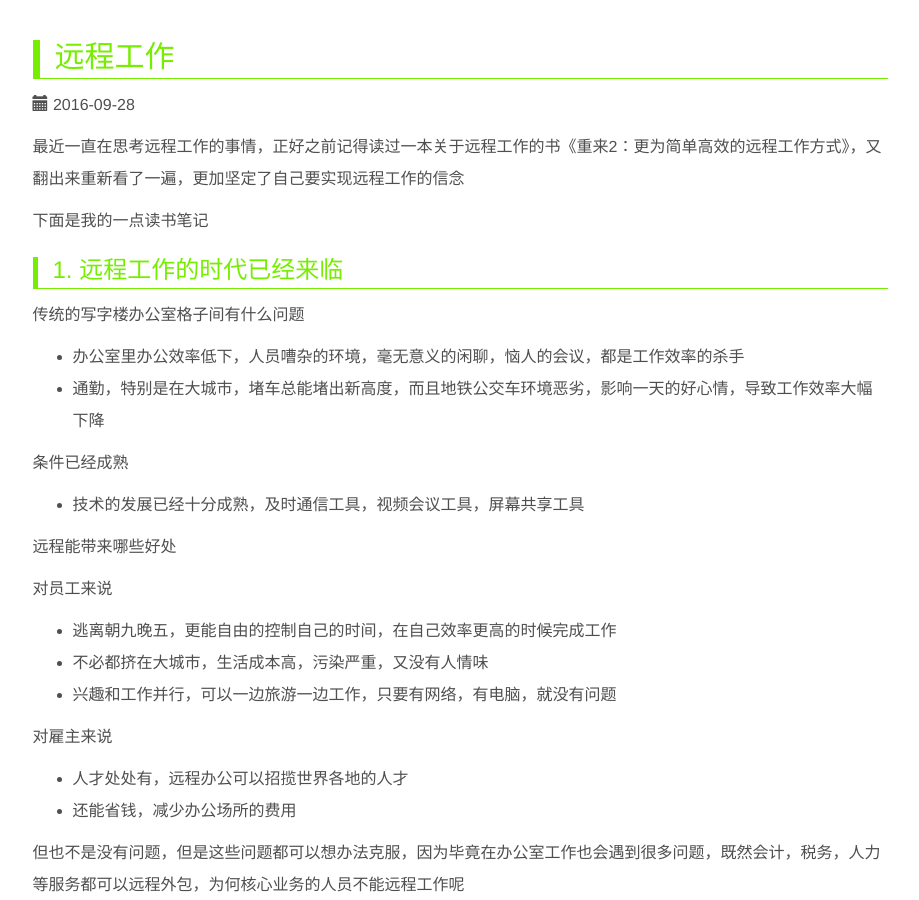
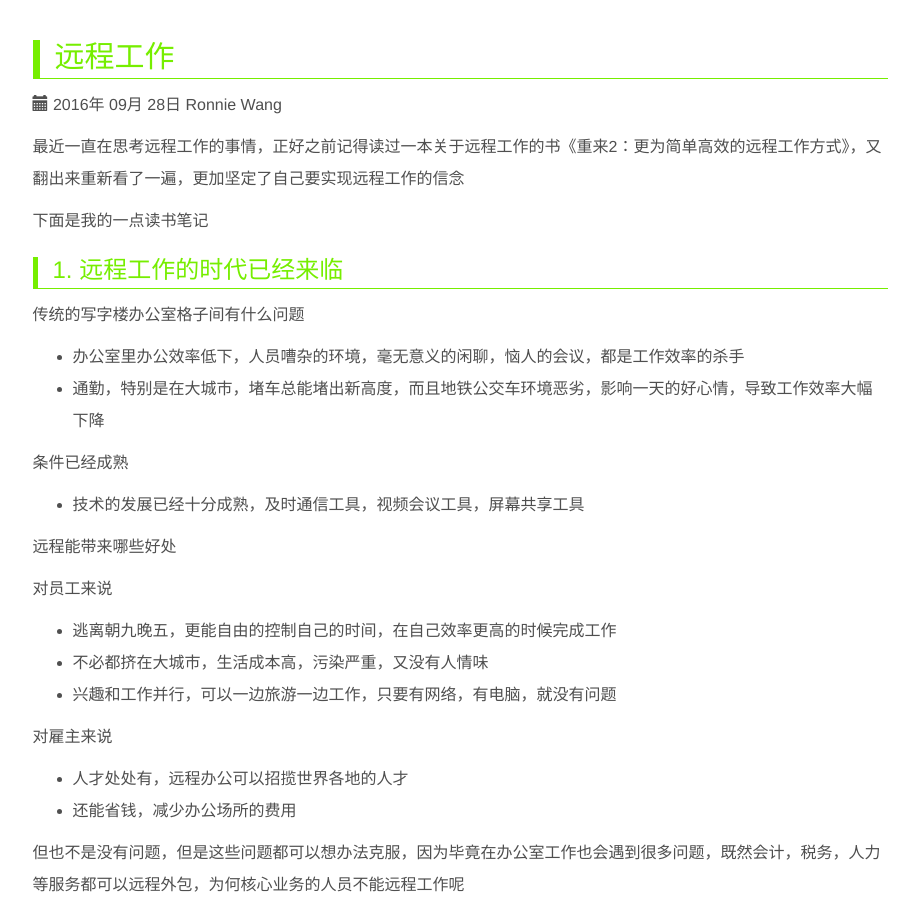
Before and after one commit to ronniewang/ronniewang.github.io, a Jekyll site: the page built from _posts/2016-09-28-remote-work.md, in a window 1280 px wide and 900 px high. Shown: the whole window, without its empty margins (180-1099 px from the left). Built offline with Jekyll 4.4.1, drawn with Linux system fonts in a browser that asks for light colours.

Commit message:
add author

```diff
--- a/_posts/2016-09-28-remote-work.md
+++ b/_posts/2016-09-28-remote-work.md
@@ -6,7 +6,7 @@ category: New-Thought
 ---
 
 <h2>{{ page.title }}</h2>
-<p><span class="glyphicon glyphicon-calendar"></span> {{ page.date | date:"%Y-%m-%d" }}</p>
+<p><span class="glyphicon glyphicon-calendar"></span> {{ page.date | date:"%Y年 %m月 %d日" }} Ronnie Wang</p>
 
 最近一直在思考远程工作的事情，正好之前记得读过一本关于远程工作的书《重来2：更为简单高效的远程工作方式》，又翻出来重新看了一遍，更加坚定了自己要实现远程工作的信念
 
```
